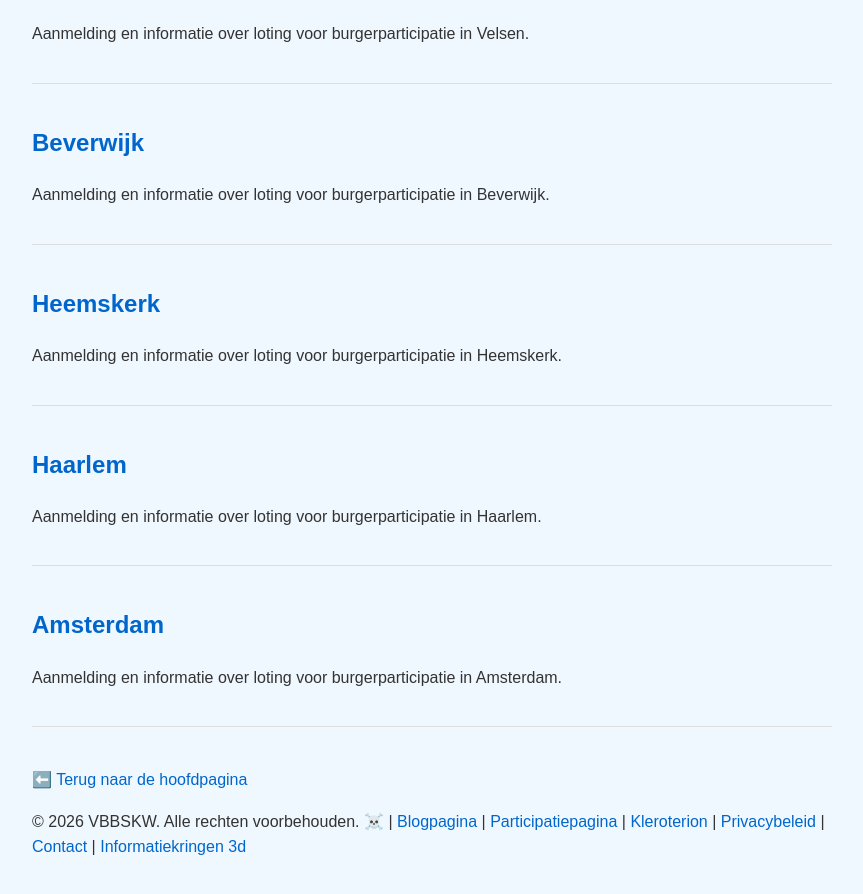
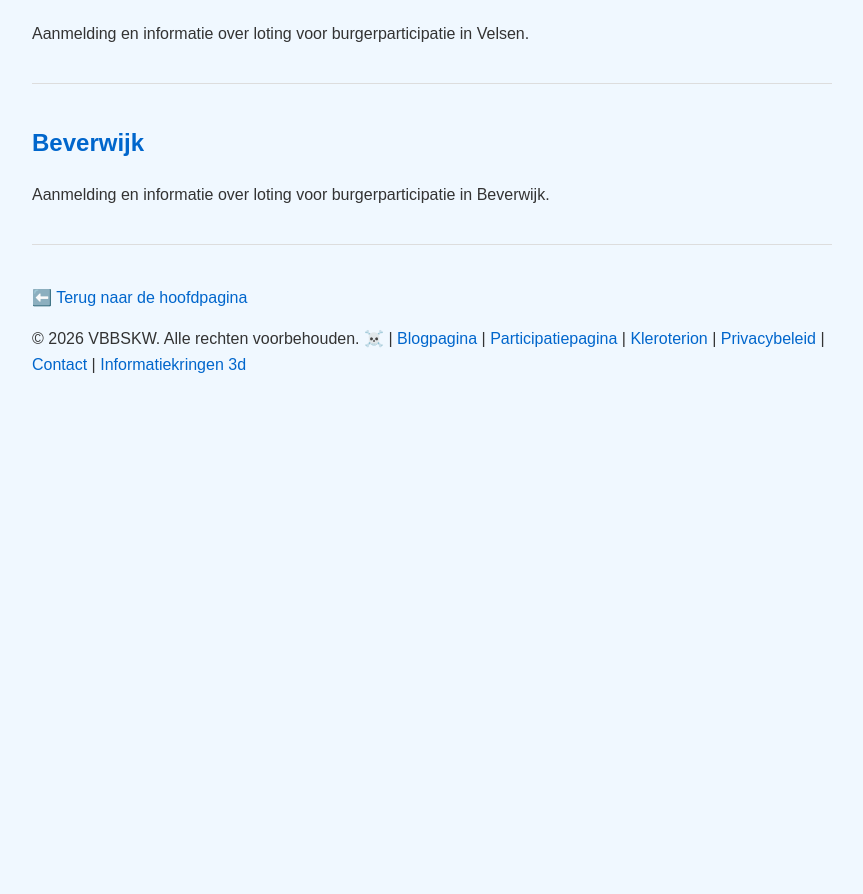
Before and after one commit to Klikblitser/VBBSKW, a Jekyll site: the page built from kleroterion.html, in a window 1280 px wide and 900 px high, scrolled down 1488 px. Shown: the top 894 px of the window, without its empty margins (208-1071 px from the left). Built offline with Jekyll 4.4.1, drawn with Linux system fonts in a browser that asks for light colours; after the commit the page ends 1905 px from its top, so only the background shows below that.

Commit message:
aanpassing

```diff
--- a/kleroterion.html
+++ b/kleroterion.html
@@ -72,21 +72,6 @@ description: Loting en burgerparticipatie — geschiedenis en aanmelding per gem
     <h2><a href="/beverwijk.html">Beverwijk</a></h2>
     <p>Aanmelding en informatie over loting voor burgerparticipatie in Beverwijk.</p>
   </article>
-
-  <article class="post">
-    <h2><a href="/heemskerk.html">Heemskerk</a></h2>
-    <p>Aanmelding en informatie over loting voor burgerparticipatie in Heemskerk.</p>
-  </article>
-
-  <article class="post">
-    <h2><a href="/haarlem.html">Haarlem</a></h2>
-    <p>Aanmelding en informatie over loting voor burgerparticipatie in Haarlem.</p>
-  </article>
-
-  <article class="post">
-    <h2><a href="/amsterdam.html">Amsterdam</a></h2>
-    <p>Aanmelding en informatie over loting voor burgerparticipatie in Amsterdam.</p>
-  </article>
 </div>
 
 <p><a href="{{ '/' | relative_url }}">⬅️ Terug naar de hoofdpagina</a></p>
```
